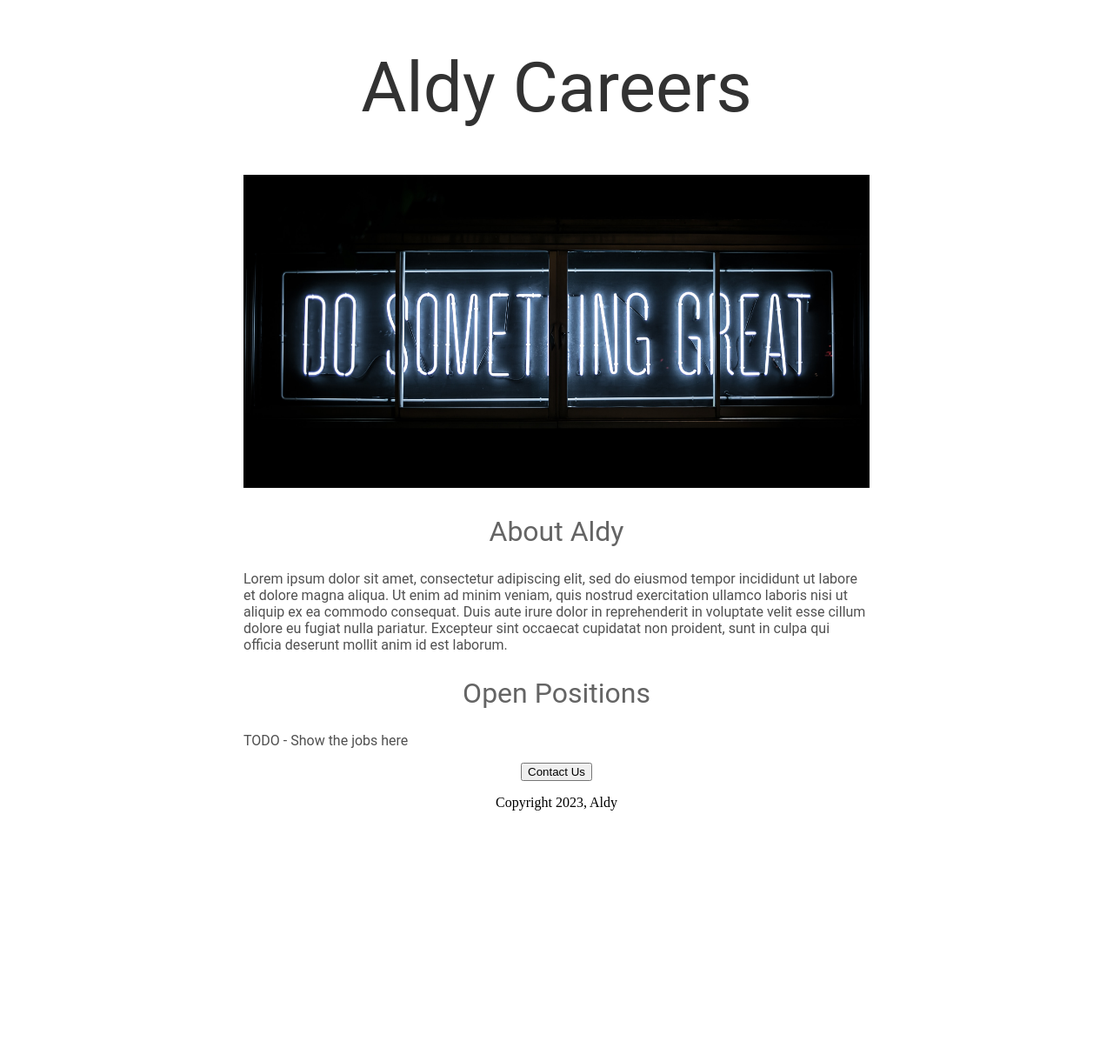
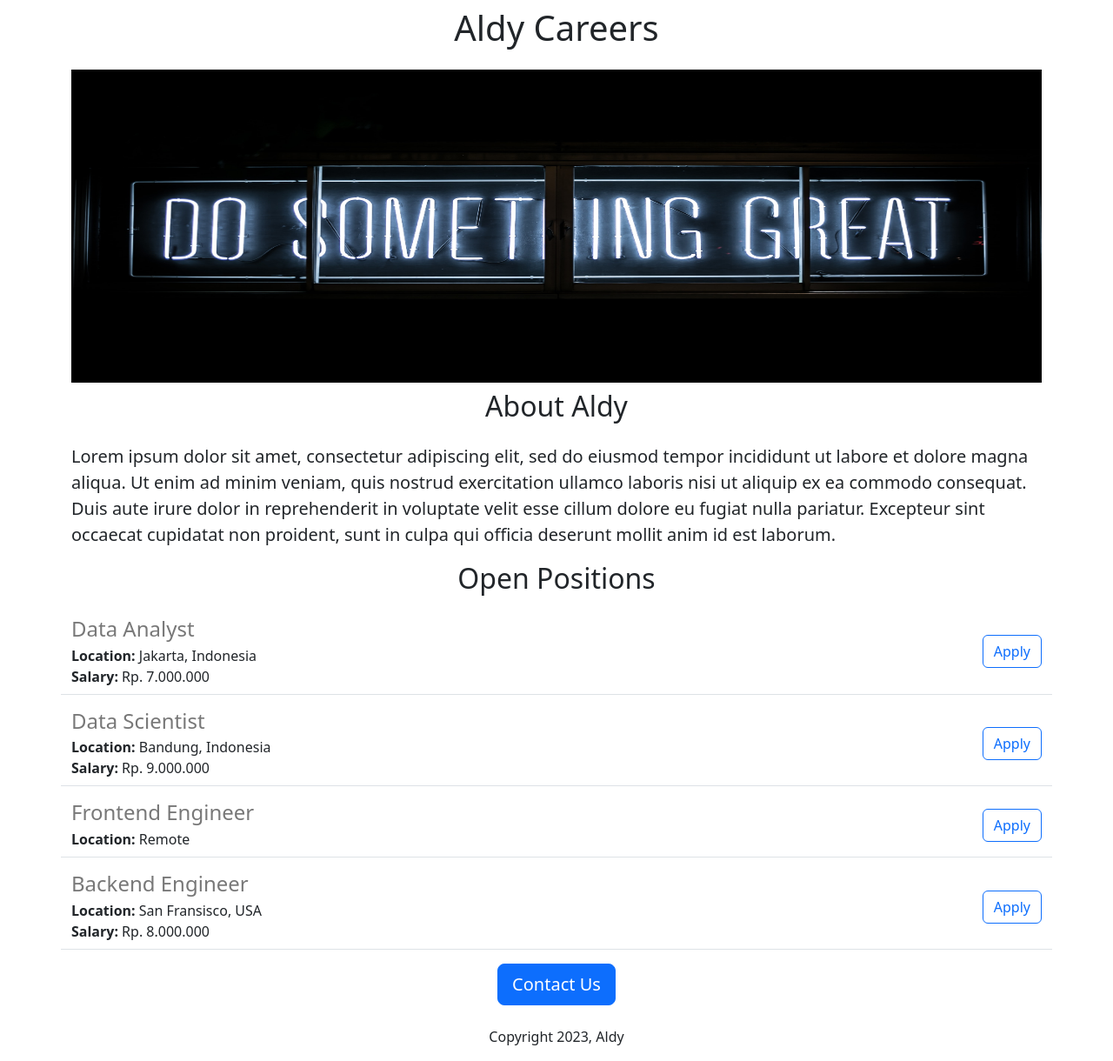
Before and after one commit to aldybw/jobmile-careers-website-v2, a Flask app: page / in a window 1280 px wide. Shown: the whole page at 87% size. Before the commit the page ends 932 px from the top, so only its background shows below. Run offline with Flask 2, Linux system fonts and the light colour scheme.

Commit message:
Added dynamic data and API route

```diff
--- a/app.py
+++ b/app.py
@@ -1,11 +1,43 @@
-from flask import Flask, render_template
+from flask import Flask, render_template, jsonify
 
 app = Flask(__name__)
+
+JOBS = [
+  {
+    'id': 1,
+    'title': 'Data Analyst',
+    'location': 'Jakarta, Indonesia',
+    'salary': 'Rp. 7.000.000'
+  },
+  {
+    'id': 2,
+    'title': 'Data Scientist',
+    'location': 'Bandung, Indonesia',
+    'salary': 'Rp. 9.000.000'
+  },
+  {
+    'id': 3,
+    'title': 'Frontend Engineer',
+    'location': 'Remote',
+    # 'salary': 'Rp. 6.000.000'
+  },
+  {
+    'id': 4,
+    'title': 'Backend Engineer',
+    'location': 'San Fransisco, USA',
+    'salary': 'Rp. 8.000.000'
+  },
+]
 
 
 @app.route("/")
 def hello_world():
-  return render_template('home.html')
+  return render_template('home.html', jobs=JOBS, company_name='Aldy')
+
+
+@app.route("/jobs")
+def list_jobs():
+  return jsonify(JOBS)
 
 
 if __name__ == '__main__':
--- a/templates/home.html
+++ b/templates/home.html
@@ -1,52 +1,32 @@
 <!DOCTYPE html>
 <html>
   <head>
+    <meta charset="utf-8">
+    <meta name="viewport" content="width=device-width, initial-scale=1">
     <title>Aldy Careers</title>
+    <link href="https://cdn.jsdelivr.net/npm/bootstrap@5.3.0-alpha3/dist/css/bootstrap.min.css" rel="stylesheet" integrity="sha384-KK94CHFLLe+nY2dmCWGMq91rCGa5gtU4mk92HdvYe+M/SXH301p5ILy+dN9+nJOZ" crossorigin="anonymous">
     <style>
-      h1 {
-        font-size: 80px;
-        font-family: Roboto;
-        font-weight: normal;
-        color: rgb(50, 50, 50);
-        text-align: center;
-      }
-
       #banner {
+        height: 360px;
         width: 100%;
-        height: 360px;
-        object-fit: cover;
-      }
-
-      h2 {
-        font-family: Roboto;
-        font-size: 32px;
-        color: rgb(100, 100, 100);
-        text-align: center;
-        font-weight: normal;
-      }
-
-      .bodytext {
-        font-family: Roboto;
-        color: rgb(80, 80, 80);
-      }
-
-      #container {
-        max-width: 720px;
-        margin: 0 auto;
       }
     </style>
   </head>
   <body>
-    <div id="container">
-      <h1>Aldy Careers</h1>
-      <img id="banner" src="https://aldy-careers-website.aldyckybagus.repl.co/static/banner.jpg">
-      <h2>About Aldy</h2>
-      <p class="bodytext">Lorem ipsum dolor sit amet, consectetur adipiscing elit, sed do eiusmod tempor incididunt ut labore et dolore magna aliqua. Ut enim ad minim veniam, quis nostrud exercitation ullamco laboris nisi ut aliquip ex ea commodo consequat. Duis aute irure dolor in reprehenderit in voluptate velit esse cillum dolore eu fugiat nulla pariatur. Excepteur sint occaecat cupidatat non proident, sunt in culpa qui officia deserunt mollit anim id est laborum.</p>
-      <h2>Open Positions</h2>
-      <p class="bodytext">TODO - Show the jobs here</p>
-      <div style="text-align: center;">
-        <button>Contact Us</button>
-        <p>Copyright 2023, Aldy</p>
+    <div class="container">
+      <h1 class="text-center mt-2 mb-4">{{company_name}} Careers</h1>
+      <img class="img-fluid" id="banner" src="https://aldy-careers-website.aldyckybagus.repl.co/static/banner.jpg">
+      <h2 class="text-center mt-2 mb-4">About Aldy</h2>
+      <p class="lead">Lorem ipsum dolor sit amet, consectetur adipiscing elit, sed do eiusmod tempor incididunt ut labore et dolore magna aliqua. Ut enim ad minim veniam, quis nostrud exercitation ullamco laboris nisi ut aliquip ex ea commodo consequat. Duis aute irure dolor in reprehenderit in voluptate velit esse cillum dolore eu fugiat nulla pariatur. Excepteur sint occaecat cupidatat non proident, sunt in culpa qui officia deserunt mollit anim id est laborum.</p>
+      <h2 class="text-center mt-2 mb-4">Open Positions</h2>
+      <p>
+        {% for job in jobs %}
+          {% include 'jobitem.html' %}
+        {% endfor %}
+      </p>
+      <div class="text-center">
+        <button class="btn btn-primary btn-lg">Contact Us</button>
+        <p class="mt-4 ">Copyright 2023, Aldy</p>
       </div>
     </div>
   </body>
--- /dev/null
+++ b/templates/jobitem.html
@@ -0,0 +1,12 @@
+<div class="border-bottom row" style="margin-bottom: 16px; padding-bottom: 8px;">
+  <div class="col-9">
+    <h4 style="color: rgb(120, 120, 120); margin-bottom: 4px;">{{job['title']}}</h4>
+    <div><b>Location:</b> {{job['location']}}</div>
+    {% if 'salary' in job %}
+      <div><b>Salary:</b> {{job['salary']}}</div>
+    {% endif %}
+  </div>
+  <div class="col-3 my-auto">
+    <button type="button" class="btn btn-outline-primary float-end">Apply</button>
+  </div>
+</div>
```
